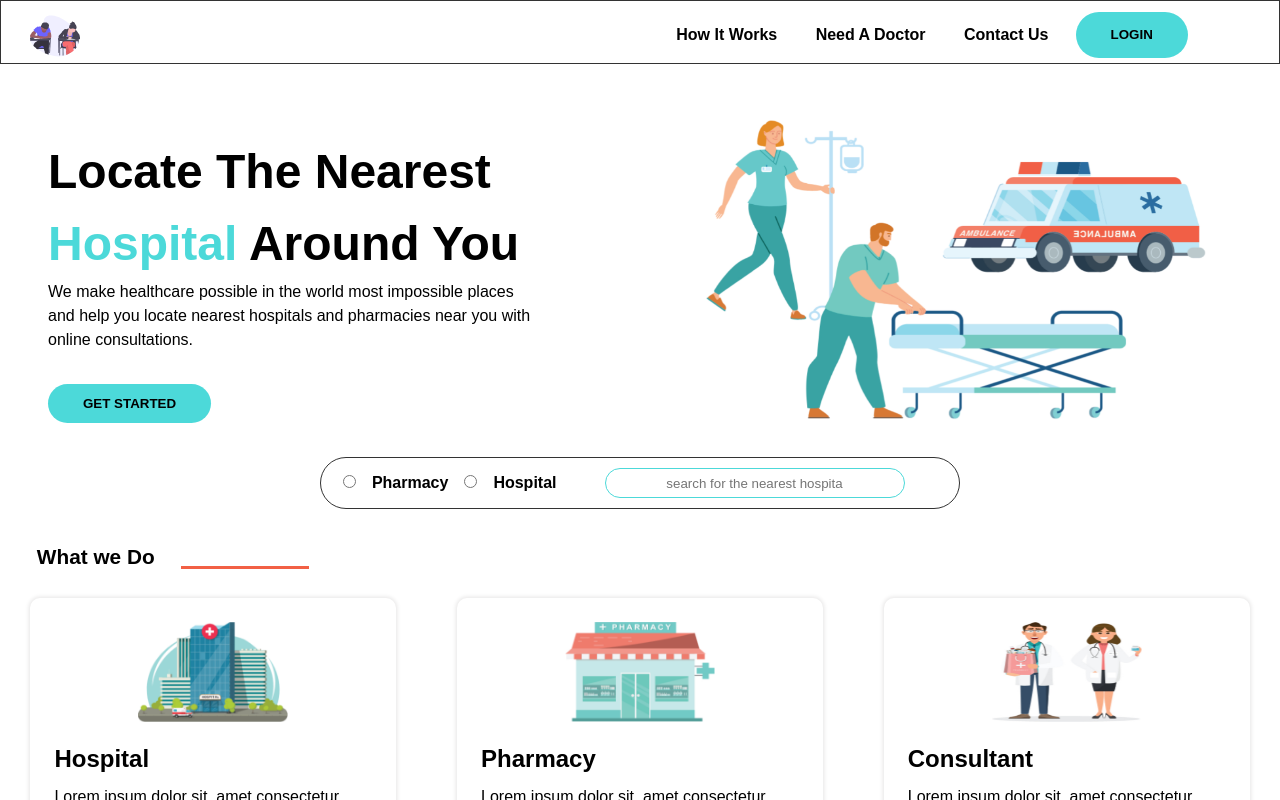
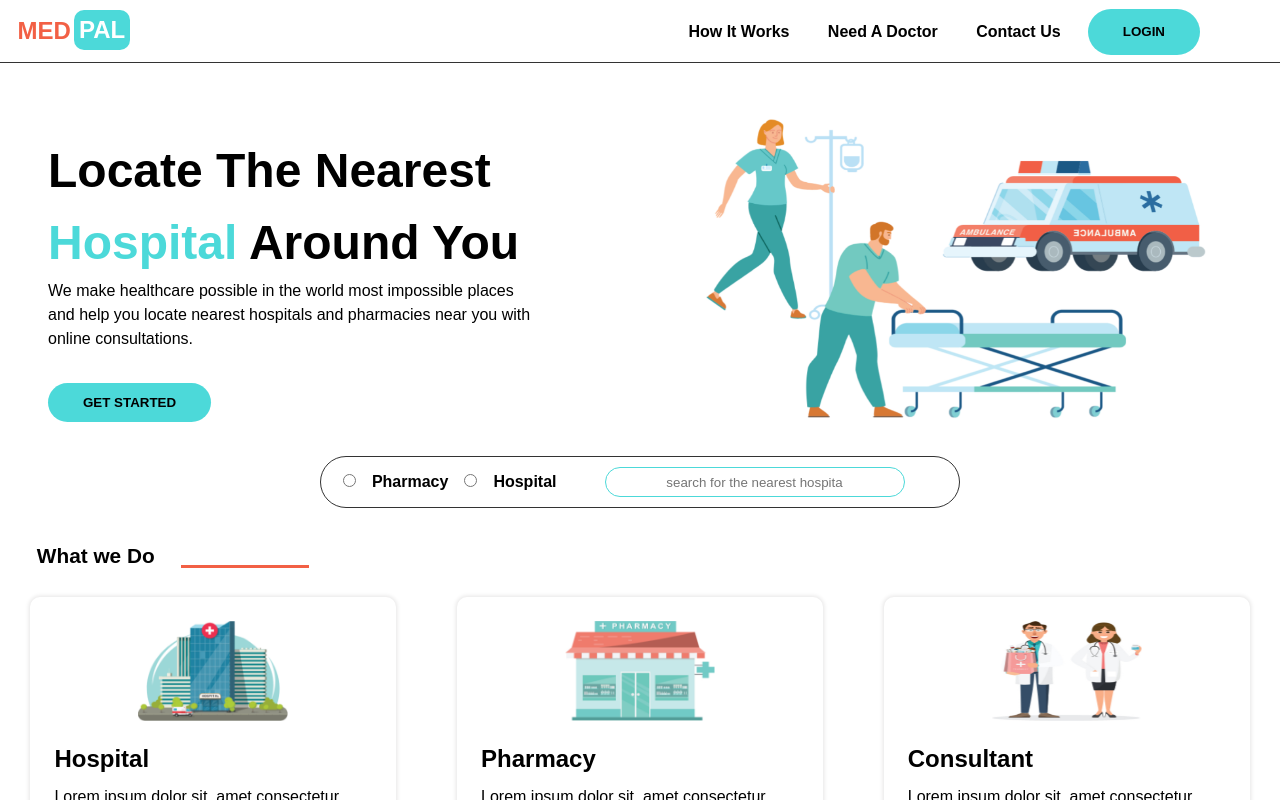
Before and after one commit to cmcWebCode40/Hospital_mgt_system_FE_reactjs_track, a React (Create React App) app: page /signup-pharmacy in a window 1280 px wide. Shown: the top 800 px of the page. Built offline with nearby package versions, Linux system fonts and the light colour scheme; the HTML template or start-up script is replaced by a standard one.

Commit message:
updated the logo

```diff
--- a/src/components/header/Logo.js
+++ b/src/components/header/Logo.js
@@ -1,12 +1,12 @@
-import React from 'react';
-import logoImage from '../../images/undraw_exams_g4ow.svg';
+import React from "react";
+
 
 const Logo = () => {
-    return (
-        <div className="header__logo">
-          <img src={logoImage} alt="App logo" height="50" width="50"/>
-        </div>
-    )
-}
+	return (
+		<div className="header__logo">
+			<span>MED</span><span>PAL</span>
+		</div>
+	);
+};
 
-export default Logo
+export default Logo;
--- a/src/sass/main.scss
+++ b/src/sass/main.scss
@@ -5,21 +5,36 @@
 //NB All main styling goes in here;
 //*******Header section styling*******//
 .header {
-    // display: none;
-    padding: 0.2rem 0.7rem;
-    border: 1px solid $text-color;
+    height: 50px;
+    border-bottom: 1px solid $text-color;
     &__logo {
-        margin: 0.4rem 0 0 1.1rem;
+        margin: 0.8rem 0 0 1.1rem;
+        span:nth-child(1) {
+            font-size: 1.5rem;
+            font-weight: 700;
+            color: $secondary
+        }
+        span:nth-child(2) {
+            background: $primary;
+            color: $white;
+            font-size: 1.5rem;
+            font-weight: 700;
+            padding: .4rem 0.3rem;
+            border-radius: 10px;
+            margin: 0 .2rem;
+        }
     }
     &>div:nth-child(1) {
-        margin: 0rem 0 -0.5rem 0;
+        // margin: 0rem 0 -0.5rem 0;
     }
     &>div:nth-child(2) {
         float: right;
         margin: -3rem 5rem 0 0;
+        padding: .5rem 0;
         div {
             display: flex;
-            @include buttons ($border-radius)
+            @include buttons ($border-radius);
+            padding: -.3rem 1rem;
         }
     }
 }
```
